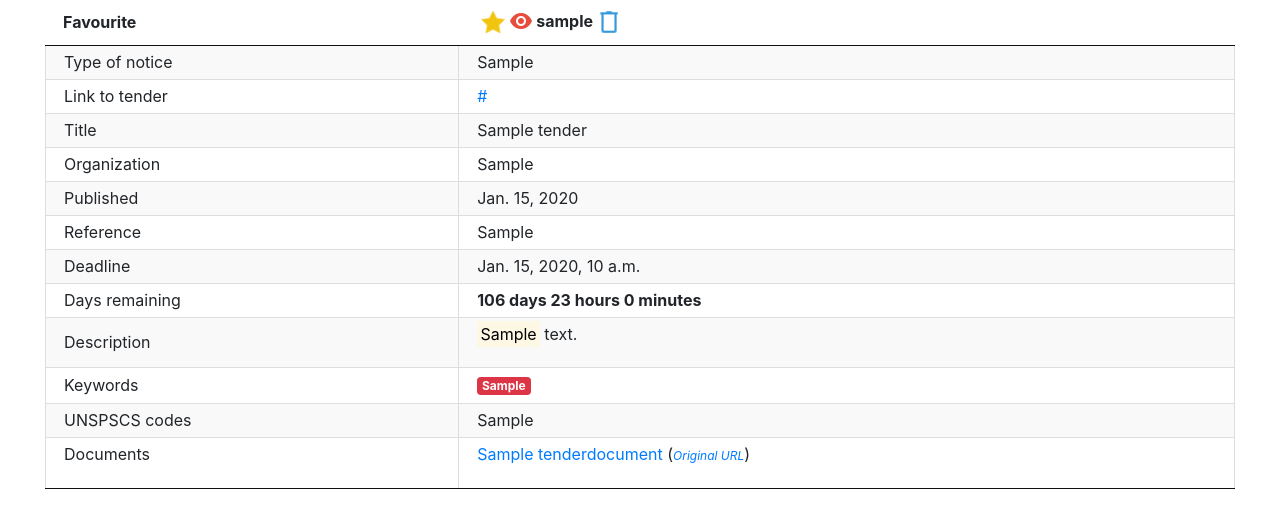
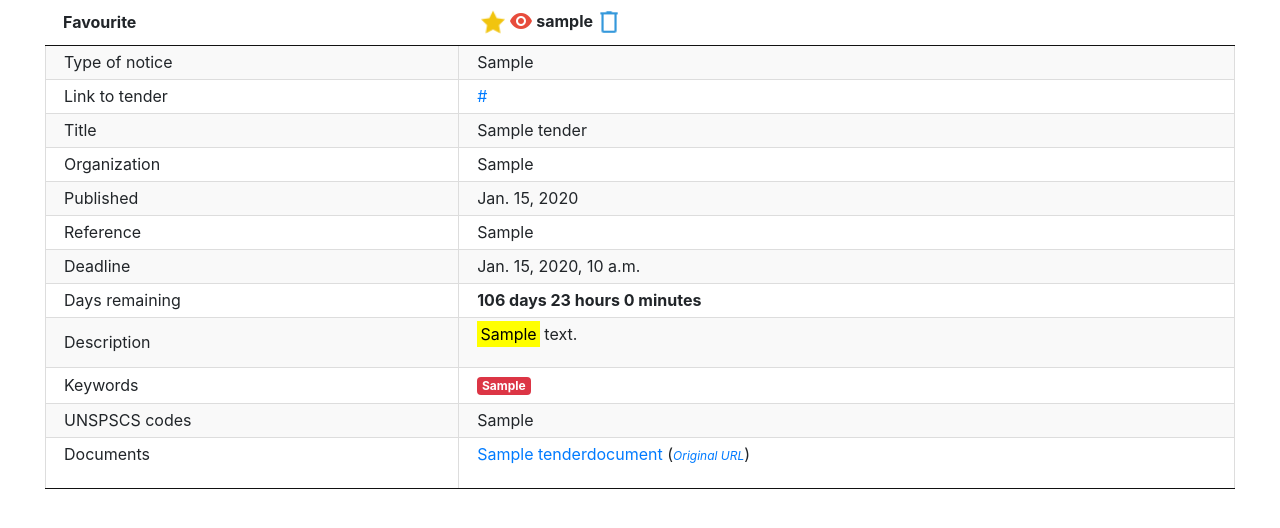
Before and after one commit to eaudeweb/scratch, a Django app: page /tenders/1/ in a window 1280 px wide. Shown: the part 98-626 px from the top of the page. Run offline with Django 3.2, Linux system fonts and the light colour scheme; a user stored in the database is signed in; tables that the repository leaves empty hold one stand-in row (values such as "Sample post"); parts of the project's set-up code (start-up, migrations or seed data) failed here and were passed over; some libraries are stand-ins or nearby versions.

Commit message:
Modify highlight and kewyords in tender detail page refs #198 refs #200

```diff
--- a/app/models.py
+++ b/app/models.py
@@ -53,7 +53,7 @@ class Tender(models.Model):
             return title
 
         regex = r'(' + r'|'.join(keywords) + r')'
-        return re.sub(regex, r'<mark>\1</mark>', title, flags=re.IGNORECASE)
+        return re.sub(regex, r'<mark class="mark-highlight">\1</mark>', title, flags=re.IGNORECASE)
 
     @cached_property
     def marked_keyword_description(self):
@@ -63,7 +63,7 @@ class Tender(models.Model):
             return description
 
         regex = r'(' + r'|'.join(keywords) + r')'
-        return re.sub(regex, r'<mark>\1</mark>', description, flags=re.IGNORECASE)
+        return re.sub(regex, r'<mark class="mark-highlight">\1</mark>', description, flags=re.IGNORECASE)
 
     @staticmethod
     def check_contains(value):
--- a/app/static/css/search.css
+++ b/app/static/css/search.css
@@ -40,3 +40,7 @@
 .retry_button {
   width: 200px;
 }
+
+.mark-highlight {
+   background: yellow;
+}
--- a/app/templates/detail_tender.html
+++ b/app/templates/detail_tender.html
@@ -28,7 +28,7 @@
           <li class="li_buttons"><span id="seen_usr"></span></li>
           {% endif %}
           </li>
-          <li class="li_buttons"><button type="button" action="{% url 'tender_delete_view' tender.id %}"  class="remove_button" id="remove_button_detail" name="{{ tender.marked_keyword_title|safe }}"></button></li>
+          <li class="li_buttons"><button type="button" action="{% url 'tender_delete_view' tender.id %}"  class="remove_button" id="remove_button_detail" name="{{ tender.marked_keyword_title }}"></button></li>
         </ul>
       </th>
     </thead>
@@ -80,6 +80,7 @@
         <td>Description</td>
         <td>{{ tender.marked_keyword_description | safe | linebreaks }}</td>
       </tr>
+      {% if tender.keywords.all.count > 0 %}
       <tr>
         <td>Keywords</td>
         <td>
@@ -88,6 +89,7 @@
           {% endfor %}
         </td>
       </tr>
+      {% endif %}
       <tr>
         {% if tender.source == 'UNGM' %}
         <td>UNSPSCS codes</td>
--- a/app/views.py
+++ b/app/views.py
@@ -371,7 +371,7 @@ class SearchView(LoginRequiredMixin, TemplateView):
         for entry in context:
             for item in fields:
                 field = getattr(entry, item)
-                setattr(entry, item, regex.sub(r'<mark>\1</mark>', field))
+                setattr(entry, item, regex.sub(r'<mark class="mark-highlight">\1</mark>', field))
 
     def get_context_data(self, **kwargs):
         context = super().get_context_data(**kwargs)
```
Also changed, not shown: app/tests/test_tender_detail_view.py (+2 -2 lines), app/tests/test_tenders_list_view.py (+1 -1 lines).
